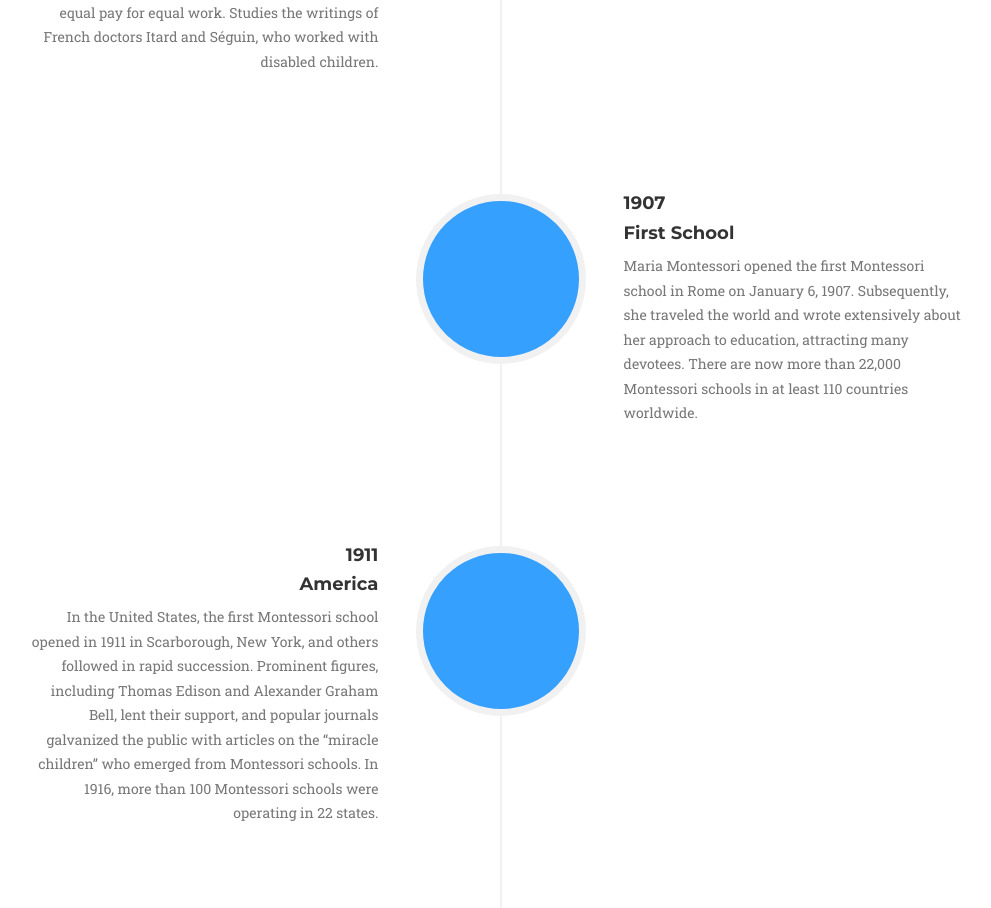
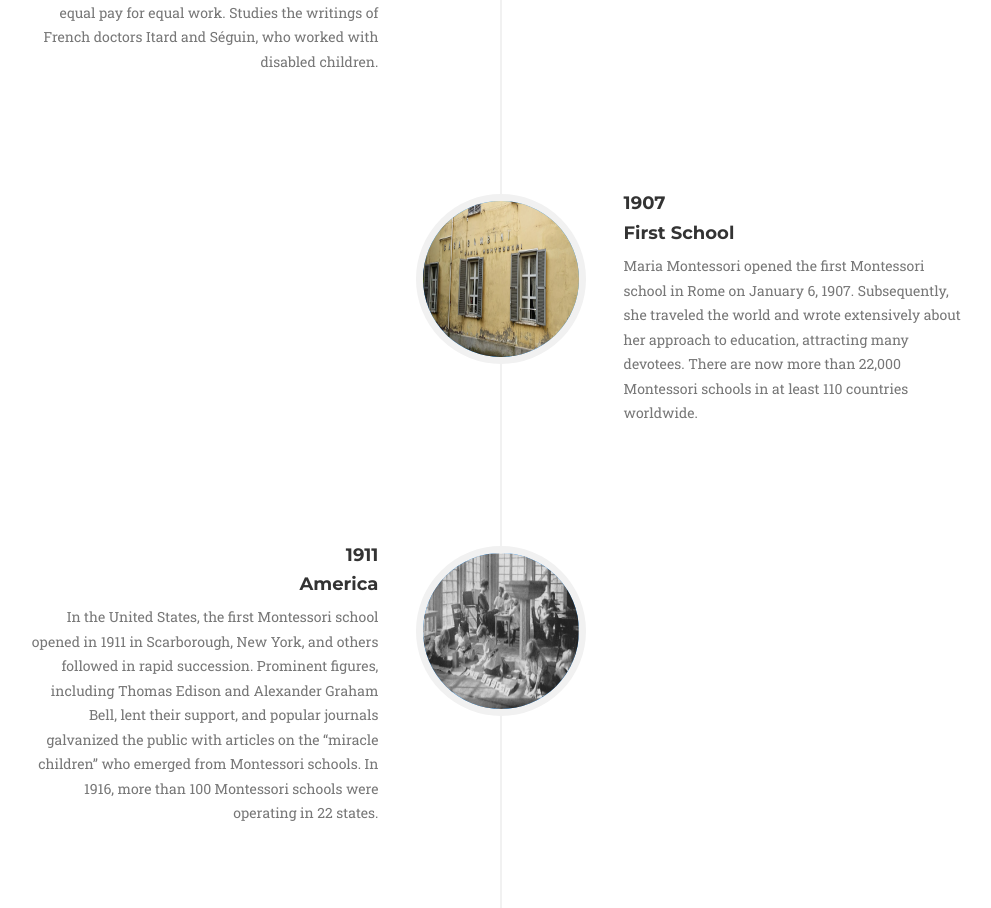
Before and after one commit to RolandoCosme/mm2, a PHP site: page / in a window 1280 px wide. Shown: the part 2966-3874 px from the top of the page, without its empty margins (139-1130 px from the left). Run offline with PHP 8.4, Linux system fonts and the light colour scheme; some libraries are stand-ins or nearby versions; some web fonts are replaced.

Commit message:
added pics to history of montessori section with css attributes

```diff
--- a/css/portfolio.css
+++ b/css/portfolio.css
@@ -6,3 +6,13 @@
   height: 100%;
   padding-left: 10%;
 }
+
+#first-school {
+  height: 100%;
+  width: 100%;
+}
+
+#classroom-1 {
+  height: 100%;
+  width: 100%;
+}
--- a/index.html
+++ b/index.html
@@ -270,7 +270,7 @@
                   </li>
                   <li class="timeline-inverted">
                     <div class="timeline-image">
-                      <img class="img-circle img-responsive" src="" alt="">
+                      <img class="img-circle img-responsive" src="mymedia/first_school.jpg" id="first-school" alt="">
                     </div>
                     <div class="timeline-panel">
                       <div class="timeline-heading">
@@ -284,7 +284,7 @@
                   </li>
                   <li>
                     <div class="timeline-image">
-                      <img class="img-circle img-responsive" src="" alt="">
+                      <img class="img-circle img-responsive" src="mymedia/classroom_1.jpg" id="classroom-1" alt="">
                     </div>
                     <div class="timeline-panel">
                       <div class="timeline-heading">
```
